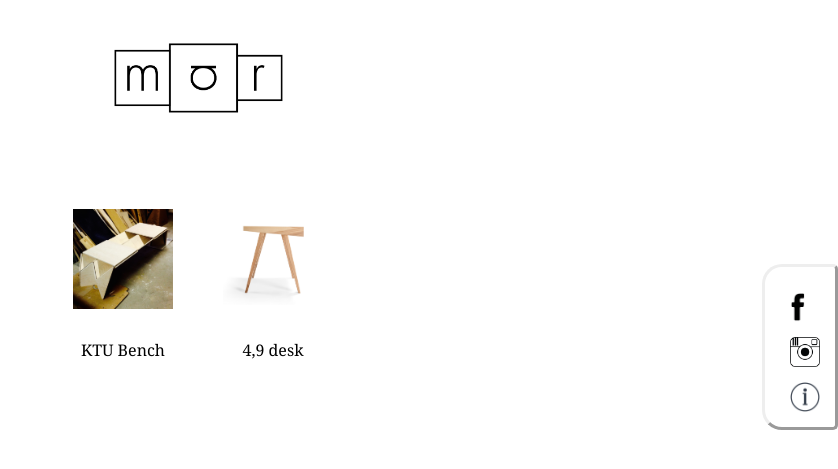
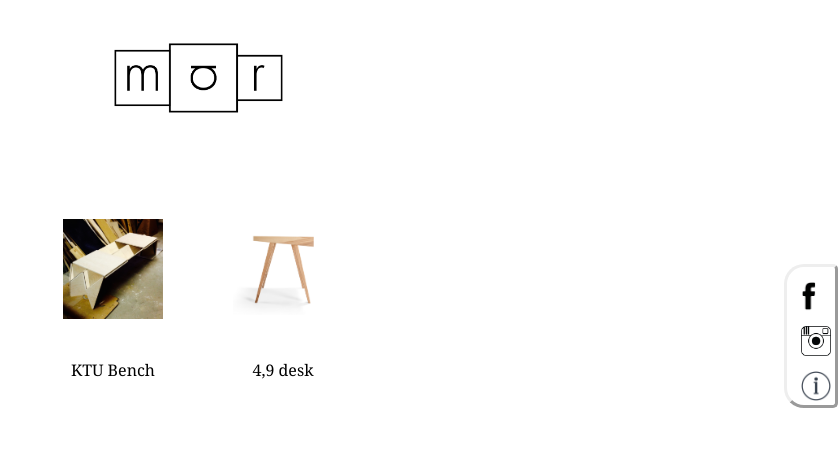
Before and after one commit to Arnasltlt/mar, a Jekyll site: the page built from collaborations.html, in a window 1280 px wide. Shown: the top 469 px of the page, without its empty margins (442-1280 px from the left). Built offline with Jekyll 4.4.1, drawn with Linux system fonts in a browser that asks for light colours; nearby versions of some CDN libraries.

Commit message:
Pic size + social size

```diff
--- a/_includes/css/common.css
+++ b/_includes/css/common.css
@@ -60,7 +60,7 @@ body {
   	overflow: hidden;
   	position: fixed;
   	right: 0;
-  	padding: 20px;
+  	padding: 9px;
   	border-style: outset;
   	border-radius: 20px 5px 5px 20px;
 
--- a/_includes/css/nav.css
+++ b/_includes/css/nav.css
@@ -31,5 +31,6 @@ h2.paslaugos {
 .img {
 	width: 100px;
 	height: 100px;
-	padding: 25px;
+	padding: 35px;
+	object-fit: cover;
 }
```
Also changed, not shown: 1 other file.
